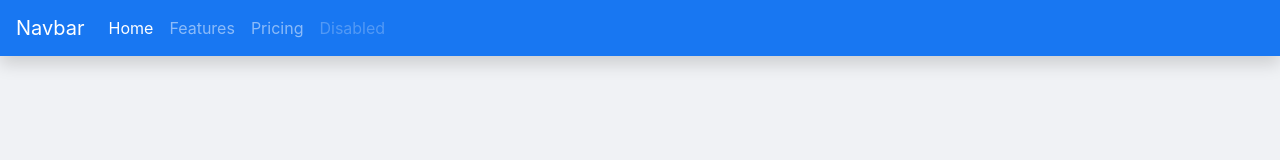
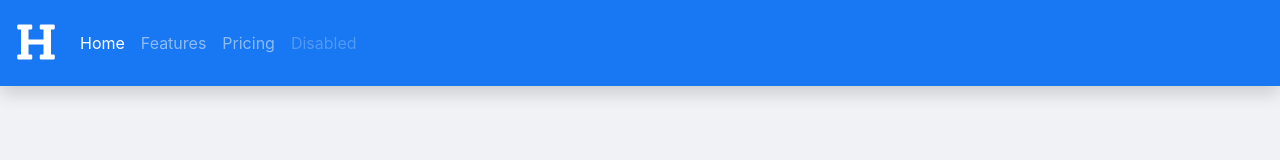
Before and after one commit to hnava47/PortfolioH7, a plain HTML site: page index.html in a window 1280 px wide. Drawn offline with nearby package versions, Linux system fonts and the light colour scheme.

Commit message:
Added H svg to navbar and title

```diff
--- a/index.html
+++ b/index.html
@@ -4,7 +4,7 @@
         <meta charset="UTF-8" />
         <meta name="viewport" content="width=device-width, initial-scale=1.0" />
         <title>Nava Portfolio</title>
-        <link type="image/x-icon" rel="icon" href="./assets/img/titleIcon.png" />
+        <link type="image/x-icon" rel="icon" href="./assets/img/heading-solid.svg" />
         <link rel="stylesheet" href="https://cdn.jsdelivr.net/npm/bootstrap@4.5.3/dist/css/bootstrap.min.css" integrity="sha384-TX8t27EcRE3e/ihU7zmQxVncDAy5uIKz4rEkgIXeMed4M0jlfIDPvg6uqKI2xXr2" crossorigin="anonymous" />
         <link rel="stylesheet" href="https://use.fontawesome.com/releases/v5.8.1/css/all.css" integrity="sha384-50oBUHEmvpQ+1lW4y57PTFmhCaXp0ML5d60M1M7uH2+nqUivzIebhndOJK28anvf" crossorigin="anonymous" />
         <link rel="stylesheet" href="./assets/css/style.css" />
@@ -12,7 +12,11 @@
     <body class="d-flex flex-column h-100">
         <header>
             <nav class="navbar navbar-expand-lg navbar-dark fixed-top shadow">
-                <a class="navbar-brand" href="#">Navbar</a>
+                <a class="navbar-brand" href="#">
+                    <span style="font-size: 2em;">
+                        <i class="fas fa-heading"></i>
+                    </span>
+                </a>
                 <button class="navbar-toggler" type="button" data-toggle="collapse" data-target="#navbarNav" aria-controls="navbarNav" aria-expanded="false" aria-label="Toggle navigation">
                   <span class="navbar-toggler-icon"></span>
                 </button>
```
Also changed, not shown: assets/img/heading-solid.svg (added), assets/img/titleIcon.png (deleted).
